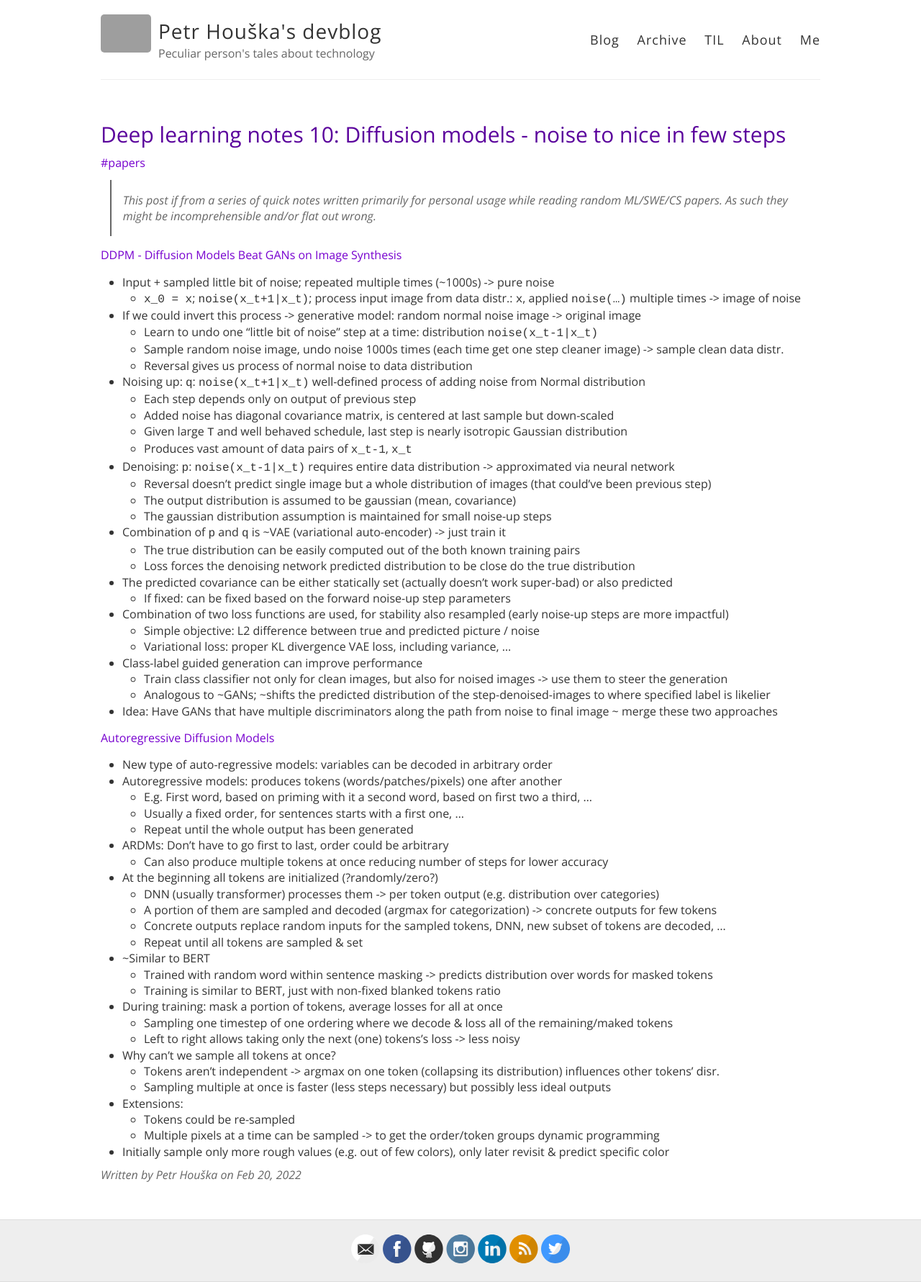
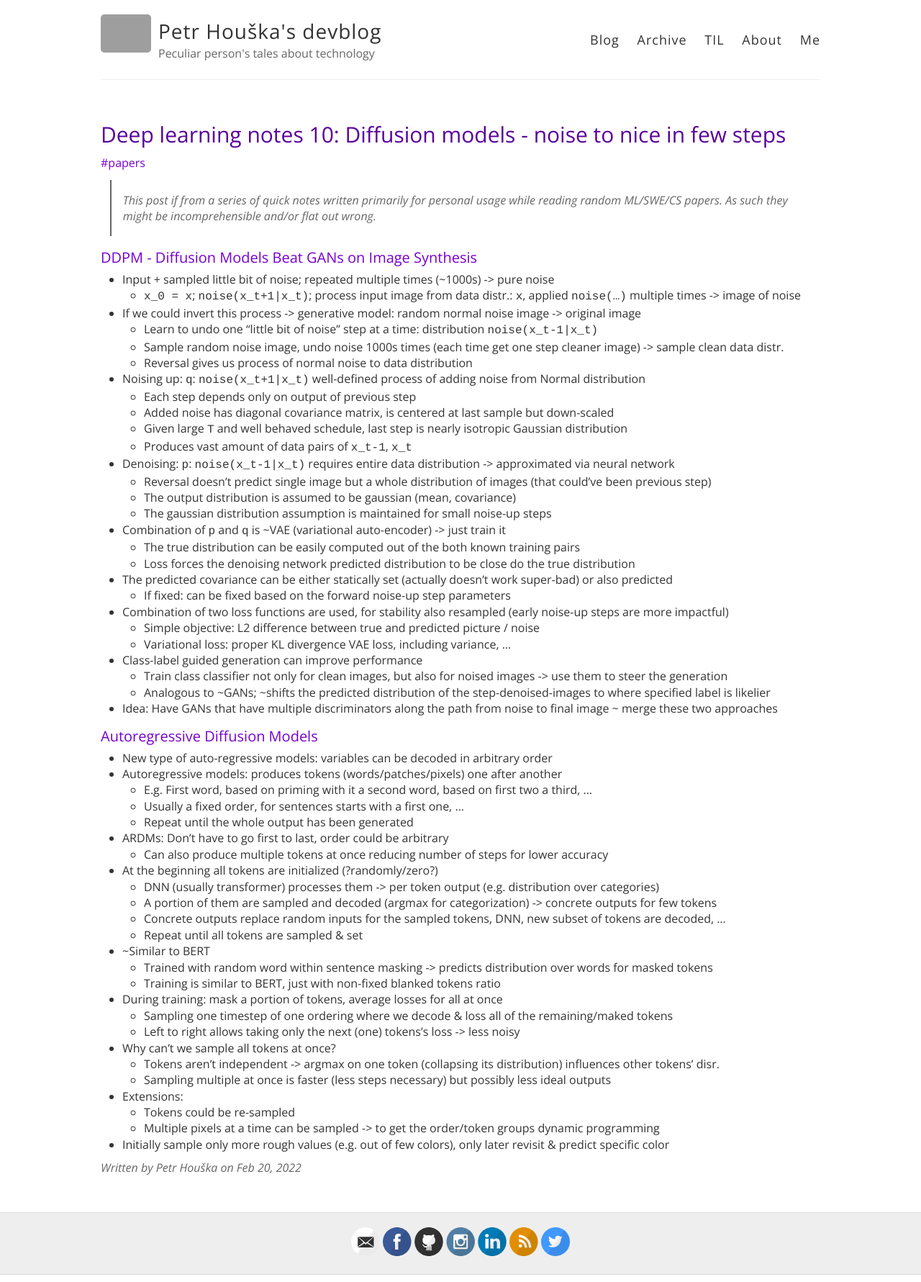
Before and after one commit to petrroll/devblog, a Jekyll site: the page built from _posts/2022-02-20-deep-learning-notes-10-diffusion-models---noise-to-nice-in-few-steps.markdown, in a window 1280 px wide. Shown: the whole page at 72% size. Built offline with Jekyll 4.4.1, drawn with Linux system fonts in a browser that asks for light colours; comment, search, counter and statistics services are not loaded; grey boxes are pictures that could not be loaded.

Commit message:
Fix headings

```diff
--- a/_posts/2022-02-20-deep-learning-notes-10-diffusion-models---noise-to-nice-in-few-steps.markdown
+++ b/_posts/2022-02-20-deep-learning-notes-10-diffusion-models---noise-to-nice-in-few-steps.markdown
@@ -8,7 +8,7 @@ categories: papers
 ---
 > This post if from a series of quick notes written primarily for personal usage while reading random ML/SWE/CS papers. As such they might be incomprehensible and/or flat out wrong.
 
-[DDPM - Diffusion Models Beat GANs on Image Synthesis](https://www.youtube.com/watch?v=W-O7AZNzbzQ)
+### [DDPM - Diffusion Models Beat GANs on Image Synthesis](https://www.youtube.com/watch?v=W-O7AZNzbzQ)
 - Input + sampled little bit of noise; repeated multiple times (~1000s) -> pure noise
   - `x_0 = x`; `noise(x_t+1|x_t)`; process input image from data distr.: `x`, applied `noise(…)` multiple times -> image of noise
 - If we could invert this process -> generative model: random normal noise image -> original image
@@ -38,7 +38,7 @@ categories: papers
 - Idea: Have GANs that have multiple discriminators along the path from noise to final image ~ merge these two approaches
 
 
-[Autoregressive Diffusion Models](https://www.youtube.com/watch?v=2h4tRsQzipQ)
+### [Autoregressive Diffusion Models](https://www.youtube.com/watch?v=2h4tRsQzipQ)
 - New type of auto-regressive models: variables can be decoded in arbitrary order
 - Autoregressive models: produces tokens (words/patches/pixels) one after another
   - E.g. First word, based on priming with it a second word, based on first two a third, …
--- a/_posts/2022-03-22-deep-learning-notes-11-all-is-kernels---but-not-those-in-ring0.markdown
+++ b/_posts/2022-03-22-deep-learning-notes-11-all-is-kernels---but-not-those-in-ring0.markdown
@@ -9,7 +9,7 @@ categories: papers
 
 > This post if from a series of quick notes written primarily for personal usage while reading random ML/SWE/CS papers. As such they might be incomprehensible and/or flat out wrong.
 
-[Deep Networks Are Kernel Machines](https://www.youtube.com/watch?v=ahRPdiCop3E)
+### [Deep Networks Are Kernel Machines](https://www.youtube.com/watch?v=ahRPdiCop3E)
 - Deep learning success is attributed to automatic discovery of new data representation
 - Paper's proposal:
   - Deep learning training: stores training data
@@ -39,7 +39,7 @@ categories: papers
     - …some normalization, …
   - Notes: `ai`, `b` depends on `x,` also connects to boosting, generally another way of looking at DNNs
 
-[Kernels!](https://www.youtube.com/watch?v=y_RjsDHl5Y4)
+### [Kernels!](https://www.youtube.com/watch?v=y_RjsDHl5Y4)
 - Refresher on concepts:
   - Kernel functions: symmetric, positive semi-definitive ~ similarity measure
   - Kernel matrix (e.g. gram matrix): pairwise distances of all points in dataset
```
